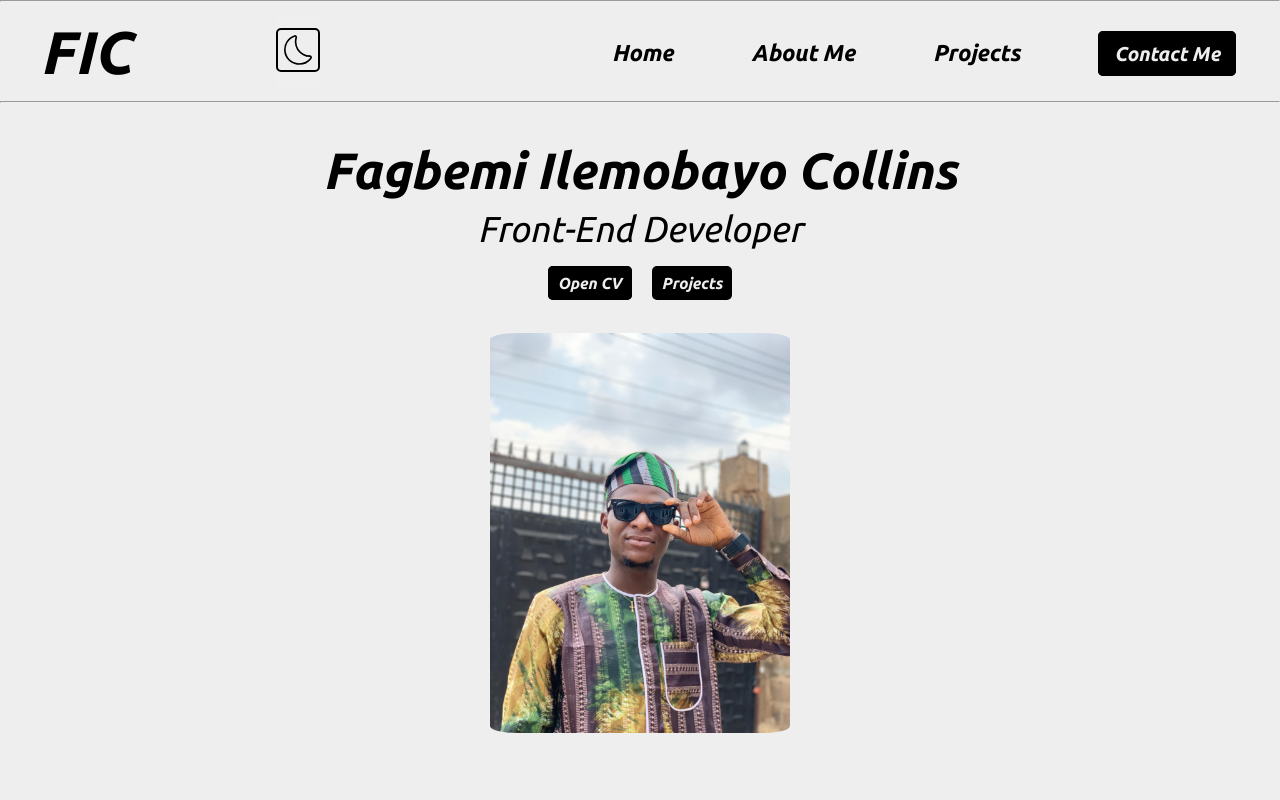
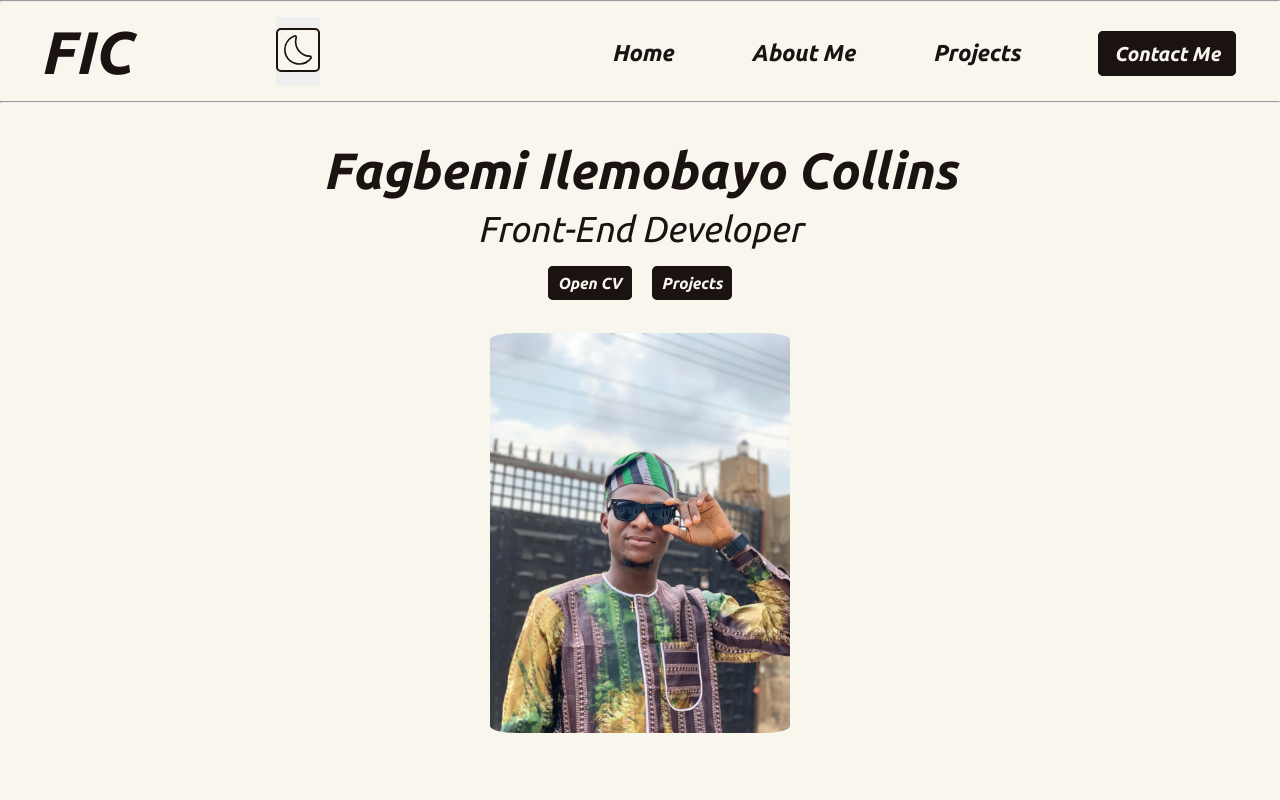
Before and after one commit to sirGentlejack/portfolio, a React (Create React App) app: page / in a window 1280 px wide. Shown: the top 800 px of the page. Built offline with nearby package versions, Linux system fonts and the light colour scheme.

Commit message:
theme color change

```diff
--- a/src/App.css
+++ b/src/App.css
@@ -5,10 +5,15 @@
   margin: 0;
 }
 :root {
-  --light: #eee;
-  --dark: black;
-  --white: #eeeeee;
+  --light: #F9F6EE;
+  --dark: #1B1212;
+  --white: #F9F6EE;
 }
+  /* --dark: #DA00F7; */
+  /* --dark: #20989C; */
+  /* --white: #eeeeee; */
+
+
 html {
   scroll-behavior: smooth;
 }
@@ -143,7 +148,7 @@ nav {
 }
 /* hero section */
 .hero {
-  height: 80vh;
+  height: 83vh;
   display: flex;
   flex-direction: column;
   text-align: center;
```
